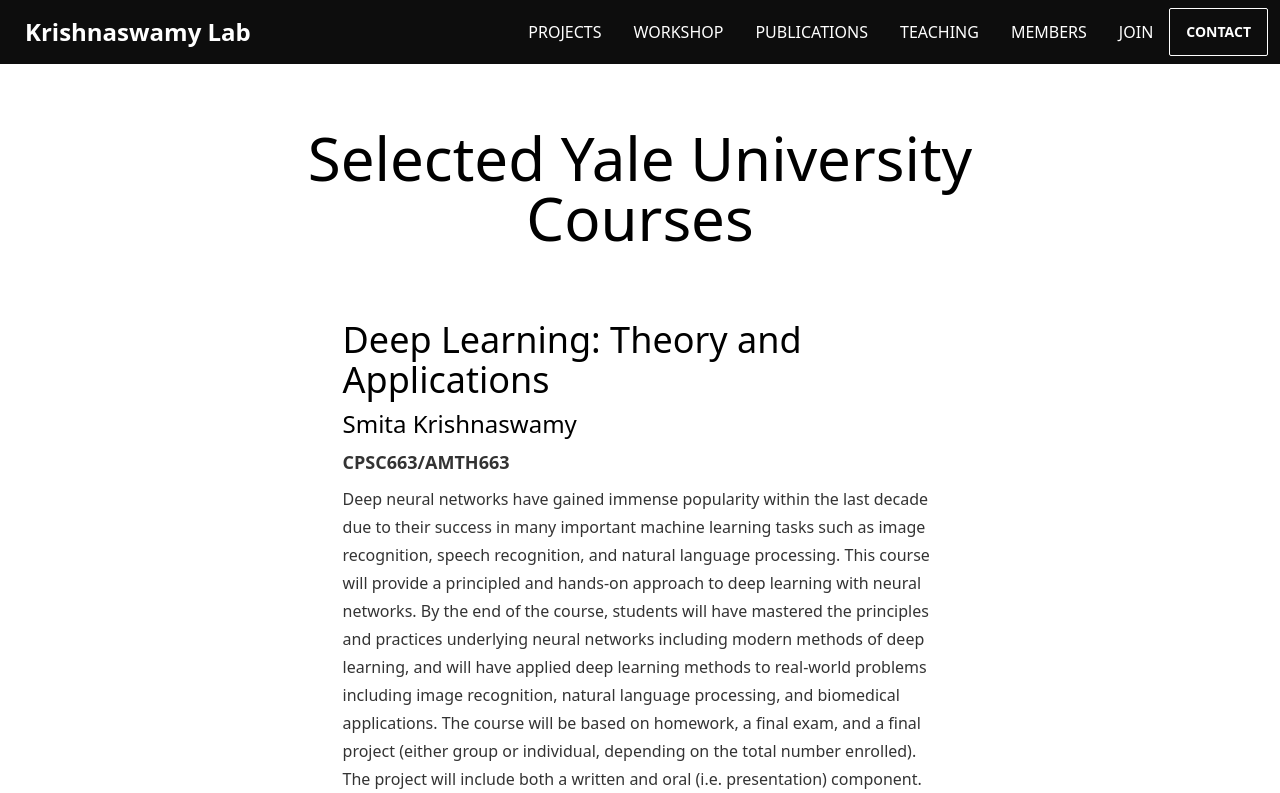
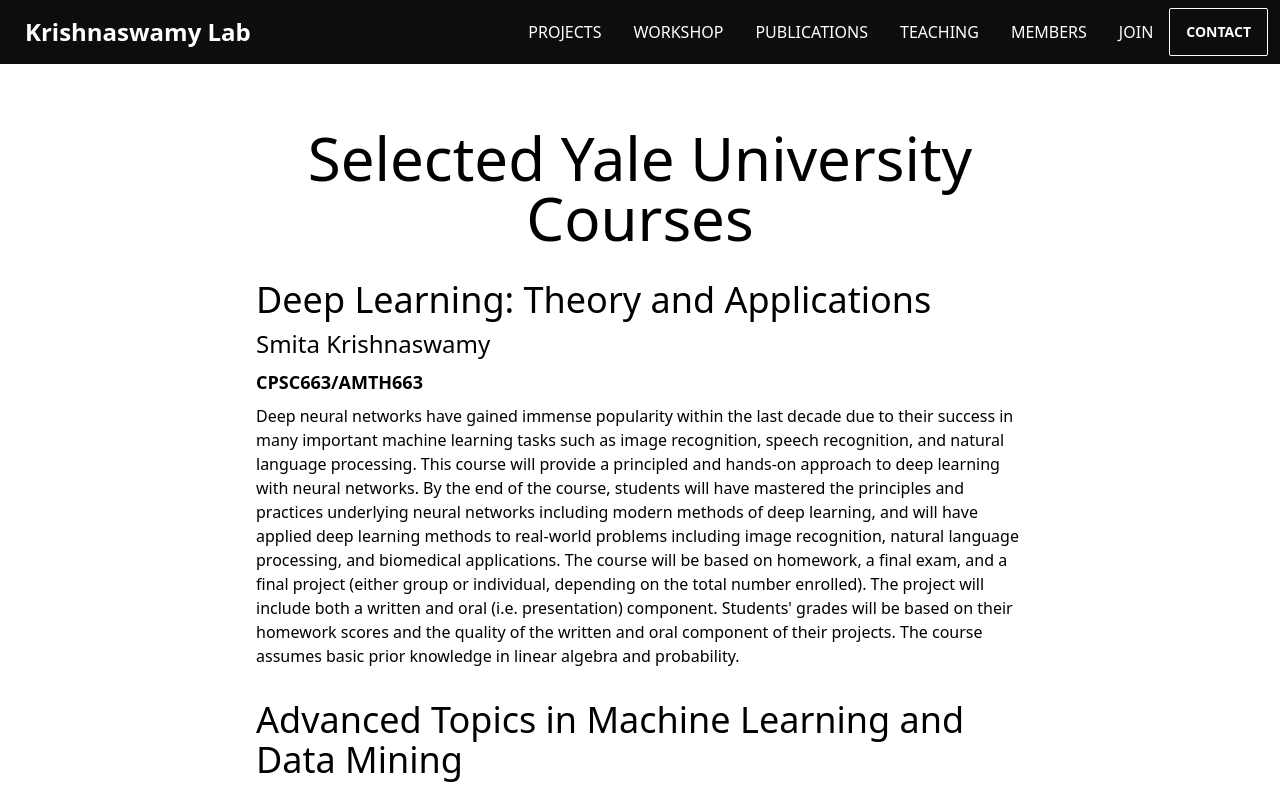
Before and after one commit to KrishnaswamyLab/krishnaswamy-lab-site, a SvelteKit app: page /teaching in a window 1280 px wide. Shown: the top 793 px of the page. Built offline with nearby package versions, Linux system fonts and the light colour scheme.

Commit message:
no prose on teaching

```diff
--- a/src/routes/teaching/+page.svelte
+++ b/src/routes/teaching/+page.svelte
@@ -16,9 +16,10 @@
     <Hero class="break-keep">
         Selected Yale<wbr> Uni<wbr>versity Courses
     </Hero>
-    <div class="mt-8 flex flex-col place-content-center place-items-center">
+    <!-- <div class="mt-8 flex flex-col place-content-center place-items-center"> -->
         {#each data?.courses as {title, about, professors, listings}}
-        <div class="mt-8 prose">
+        <div class="mt-8">
+            <!-- prose -->
             <h2 class="font-light text-2xl md:text-4xl my-2">
                 {title}
             </h2>
@@ -39,6 +40,6 @@
             </p>
         </div>
         {/each}
-    </div>
+    <!-- </div>     -->
 
 </JellyContainer>
```
